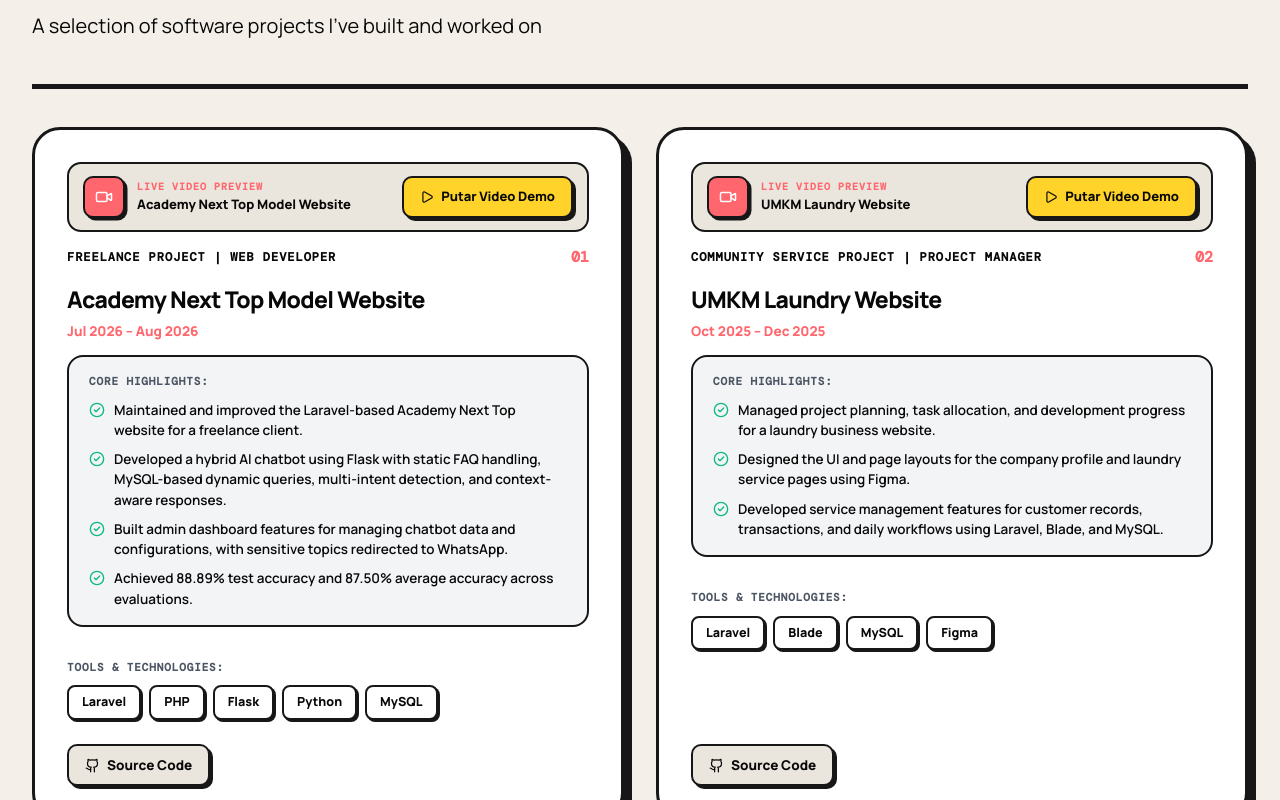
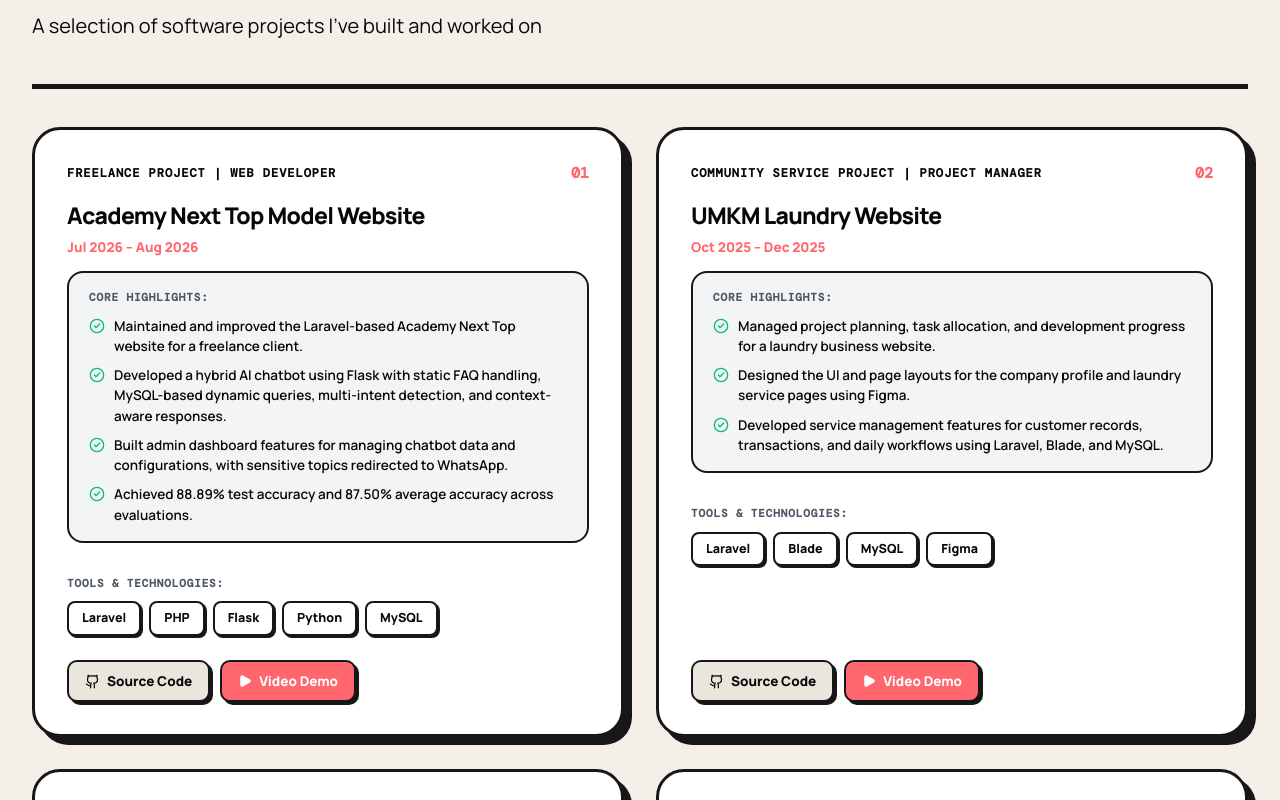
Before and after one commit to Farchairul/portfolio, a Next.js app: page /projects in a window 1280 px wide. Shown: the part 280-1080 px from the top of the page. Built offline with nearby package versions, Linux system fonts and the light colour scheme.

Commit message:
refactor: move video demo button to actions row alongside source code and clean up dead code

```diff
--- a/app/globals.css
+++ b/app/globals.css
@@ -289,30 +289,21 @@ a { color: inherit; text-decoration: none; }
 .project-heading h3 { margin: 0 0 4px; font-size: 23px; font-weight: 900; letter-spacing: -0.03em; }
 .project-tagline { margin: 0; color: var(--coral); font-weight: 800; font-size: 13.5px; }
 .project-desc { font-size: 14.5px; line-height: 1.6; margin: 0; color: var(--foreground); }
-.project-actions-row { display: flex; align-items: center; gap: 12px; margin-top: auto; padding-top: 10px; }
+.project-actions-row { display: flex; align-items: center; gap: 10px; margin-top: auto; padding-top: 10px; flex-wrap: wrap; }
 .project-live-btn { display: inline-flex; align-items: center; gap: 7px; border: 2.5px solid var(--border); background: var(--accent); color: #080808; border-radius: 10px; box-shadow: 3px 3px 0 var(--border); padding: 9px 18px; font-size: 13.5px; font-weight: 900; text-decoration: none; transition: transform 0.15s, box-shadow 0.15s; }
+.project-live-btn:hover { transform: translate(2px, 2px); box-shadow: 1px 1px 0 var(--border); }
 .project-git-btn { display: inline-flex; align-items: center; gap: 7px; border: 2.5px solid var(--border); background: var(--soft); color: var(--foreground); border-radius: 10px; box-shadow: 3px 3px 0 var(--border); padding: 9px 16px; font-size: 13.5px; font-weight: 850; text-decoration: none; transition: transform 0.15s, box-shadow 0.15s; }
 .project-git-btn:hover { transform: translate(2px, 2px); box-shadow: 1px 1px 0 var(--border); }
+.pvp-trigger-btn { display: inline-flex; align-items: center; gap: 7px; border: 2.5px solid var(--border); background: var(--coral); color: #ffffff; border-radius: 10px; box-shadow: 3px 3px 0 var(--border); padding: 9px 16px; font-size: 13.5px; font-weight: 850; cursor: pointer; font-family: var(--font-sans); transition: transform 0.15s, box-shadow 0.15s; }
+.pvp-trigger-btn:hover { transform: translate(2px, 2px); box-shadow: 1px 1px 0 var(--border); }
+.pvp-trigger-icon { width: 14px; height: 14px; fill: currentColor; }
 
-/* Project Video Preview — Banner Strip + Modal */
-.pvp-banner { display: flex; align-items: center; justify-content: space-between; gap: 14px; background: var(--soft); border: 2.5px solid var(--border); border-radius: 14px; padding: 12px 14px; }
-.pvp-banner-left { display: flex; align-items: center; gap: 12px; min-width: 0; }
-.pvp-icon-box { display: grid; place-items: center; width: 42px; height: 42px; border-radius: 10px; background: var(--coral); border: 2.5px solid var(--border); box-shadow: 2.5px 2.5px 0 var(--border); flex-shrink: 0; color: #ffffff; }
-.pvp-icon { width: 18px; height: 18px; }
-.pvp-banner-info { display: flex; flex-direction: column; gap: 1px; min-width: 0; }
-.pvp-label { font-family: var(--font-mono); font-size: 10px; font-weight: 900; letter-spacing: 0.1em; text-transform: uppercase; color: var(--coral); white-space: nowrap; }
-.pvp-title { font-size: 13px; font-weight: 800; color: var(--foreground); white-space: nowrap; overflow: hidden; text-overflow: ellipsis; max-width: 220px; }
-.pvp-play-btn { display: inline-flex; align-items: center; gap: 7px; background: var(--accent); border: 2.5px solid var(--border); border-radius: 10px; box-shadow: 3px 3px 0 var(--border); padding: 9px 16px; font-size: 13px; font-weight: 900; color: #080808; cursor: pointer; white-space: nowrap; flex-shrink: 0; font-family: var(--font-sans); transition: transform 0.15s, box-shadow 0.15s; }
-.pvp-play-btn:hover { transform: translate(1.5px, 1.5px); box-shadow: 1.5px 1.5px 0 var(--border); }
-.pvp-play-btn-icon { width: 14px; height: 14px; flex-shrink: 0; }
-
-/* Video Modal */
+/* Video Preview Modal */
 .pvp-modal-overlay { position: fixed; inset: 0; background: rgba(0,0,0,0.86); backdrop-filter: blur(8px); z-index: 9999; display: grid; place-items: center; padding: 20px; }
 .pvp-modal-card { position: relative; width: min(960px, 100%); background: var(--card); border: 3px solid var(--border); border-radius: 20px; box-shadow: 10px 10px 0 var(--border); display: flex; flex-direction: column; overflow: hidden; max-height: 90vh; }
 .pvp-modal-header { display: flex; align-items: center; justify-content: space-between; gap: 16px; padding: 16px 22px; border-bottom: 2.5px solid var(--border); background: var(--background); flex-shrink: 0; }
-.pvp-modal-header-left { display: flex; flex-direction: column; gap: 2px; }
-.pvp-modal-label { font-family: var(--font-mono); font-size: 10px; font-weight: 900; letter-spacing: 0.1em; text-transform: uppercase; color: var(--coral); }
-.pvp-modal-title { margin: 0; font-size: 17px; font-weight: 900; letter-spacing: -0.02em; color: var(--foreground); }
+.pvp-modal-label { font-family: var(--font-mono); font-size: 10px; font-weight: 900; letter-spacing: 0.1em; text-transform: uppercase; color: var(--coral); display: block; }
+.pvp-modal-title { margin: 2px 0 0; font-size: 17px; font-weight: 900; letter-spacing: -0.02em; color: var(--foreground); }
 .pvp-modal-close { display: grid; place-items: center; width: 36px; height: 36px; border: 2.5px solid var(--border); border-radius: 8px; background: var(--coral); color: #ffffff; cursor: pointer; box-shadow: 2px 2px 0 var(--border); flex-shrink: 0; transition: transform 0.15s; }
 .pvp-modal-close:hover { transform: scale(1.08); }
 .pvp-modal-close svg { width: 16px; height: 16px; }
@@ -321,14 +312,13 @@ a { color: inherit; text-decoration: none; }
 
 /* Responsive */
 @media (max-width: 560px) {
-  .pvp-banner { flex-direction: column; align-items: flex-start; gap: 10px; }
-  .pvp-play-btn { width: 100%; justify-content: center; }
-  .pvp-title { max-width: 100%; }
   .pvp-modal-card { border-radius: 16px; }
 }
 @media (max-width: 480px) {
   .pvp-modal-overlay { padding: 12px; }
   .pvp-video { max-height: 60vh; }
+  .project-actions-row { gap: 8px; }
+  .project-live-btn, .project-git-btn, .pvp-trigger-btn { font-size: 12.5px; padding: 8px 13px; }
 }
 
 /* Enhanced Education */
--- a/components/project-card.tsx
+++ b/components/project-card.tsx
@@ -15,6 +15,8 @@ function GithubIcon(props: React.SVGProps<SVGSVGElement>) {
 }
 
 export function ProjectCard({ project, index }: { project: Project; index: number }) {
+  const hasActions = project.liveUrl || project.githubUrl || project.previewVideoUrl
+
   return (
     <motion.article
       className="neo-card project-card"
@@ -22,13 +24,6 @@ export function ProjectCard({ project, index }: { project: Project; index: numbe
       animate={{ opacity: 1, y: 0 }}
       transition={{ duration: 0.35, delay: index * 0.08 }}
     >
-      {project.previewVideoUrl && (
-        <ProjectVideoPreview
-          videoUrl={project.previewVideoUrl}
-          projectTitle={project.title}
-        />
-      )}
-
       <div className="project-top-row">
         <span className="mono-label">{project.category}</span>
         <span className="project-number-badge">0{index + 1}</span>
@@ -75,7 +70,7 @@ export function ProjectCard({ project, index }: { project: Project; index: numbe
         </div>
       </div>
 
-      {(project.liveUrl || project.githubUrl) && (
+      {hasActions && (
         <div className="project-actions-row">
           {project.liveUrl && (
             <a href={project.liveUrl} target="_blank" rel="noopener noreferrer" className="project-live-btn">
@@ -87,6 +82,9 @@ export function ProjectCard({ project, index }: { project: Project; index: numbe
               <GithubIcon aria-hidden="true" /> Source Code
             </a>
           )}
+          {project.previewVideoUrl && (
+            <ProjectVideoPreview videoUrl={project.previewVideoUrl} projectTitle={project.title} />
+          )}
         </div>
       )}
     </motion.article>
--- a/components/project-video-preview.tsx
+++ b/components/project-video-preview.tsx
@@ -1,7 +1,7 @@
 'use client'
 
 import { useState, useCallback, useEffect, useRef } from 'react'
-import { Play, X, Video } from 'lucide-react'
+import { Play, X } from 'lucide-react'
 
 interface ProjectVideoPreviewProps {
   videoUrl: string
@@ -9,88 +9,52 @@ interface ProjectVideoPreviewProps {
 }
 
 export function ProjectVideoPreview({ videoUrl, projectTitle }: ProjectVideoPreviewProps) {
-  const [isModalOpen, setIsModalOpen] = useState(false)
+  const [isOpen, setIsOpen] = useState(false)
   const videoRef = useRef<HTMLVideoElement>(null)
 
-  const openModal = useCallback(() => setIsModalOpen(true), [])
+  const open = useCallback(() => setIsOpen(true), [])
 
-  const closeModal = useCallback(() => {
-    setIsModalOpen(false)
-    if (videoRef.current) {
-      videoRef.current.pause()
-      videoRef.current.currentTime = 0
-    }
+  const close = useCallback(() => {
+    setIsOpen(false)
+    const video = videoRef.current
+    if (!video) return
+    video.pause()
+    video.currentTime = 0
   }, [])
 
-  // Close on Escape key
   useEffect(() => {
-    if (!isModalOpen) return
-    const handleKeyDown = (e: KeyboardEvent) => {
-      if (e.key === 'Escape') closeModal()
-    }
-    document.addEventListener('keydown', handleKeyDown)
-    return () => document.removeEventListener('keydown', handleKeyDown)
-  }, [isModalOpen, closeModal])
+    if (!isOpen) return
+    const onKey = (e: KeyboardEvent) => { if (e.key === 'Escape') close() }
+    document.addEventListener('keydown', onKey)
+    return () => document.removeEventListener('keydown', onKey)
+  }, [isOpen, close])
 
-  // Prevent body scroll when modal is open
   useEffect(() => {
-    document.body.style.overflow = isModalOpen ? 'hidden' : ''
+    document.body.style.overflow = isOpen ? 'hidden' : ''
     return () => { document.body.style.overflow = '' }
-  }, [isModalOpen])
+  }, [isOpen])
 
   return (
     <>
-      {/* Banner Strip */}
-      <div className="pvp-banner">
-        <div className="pvp-banner-left">
-          <span className="pvp-icon-box" aria-hidden="true">
-            <Video className="pvp-icon" />
-          </span>
-          <div className="pvp-banner-info">
-            <span className="pvp-label">LIVE VIDEO PREVIEW</span>
-            <span className="pvp-title">{projectTitle}</span>
-          </div>
-        </div>
+      <button className="pvp-trigger-btn" onClick={open} aria-label={`Putar video demo ${projectTitle}`}>
+        <Play className="pvp-trigger-icon" aria-hidden="true" />
+        Video Demo
+      </button>
 
-        <button
-          className="pvp-play-btn"
-          onClick={openModal}
-          aria-label={`Putar video demo ${projectTitle}`}
-        >
-          <Play className="pvp-play-btn-icon" aria-hidden="true" />
-          <span>Putar Video Demo</span>
-        </button>
-      </div>
-
-      {/* Video Modal */}
-      {isModalOpen && (
-        <div
-          className="pvp-modal-overlay"
-          onClick={closeModal}
-          role="dialog"
-          aria-modal="true"
-          aria-label={`Video preview ${projectTitle}`}
-        >
+      {isOpen && (
+        <div className="pvp-modal-overlay" onClick={close} role="dialog" aria-modal="true">
           <div className="pvp-modal-card" onClick={(e) => e.stopPropagation()}>
             <div className="pvp-modal-header">
-              <div className="pvp-modal-header-left">
+              <div>
                 <span className="pvp-modal-label">VIDEO PREVIEW</span>
                 <p className="pvp-modal-title">{projectTitle}</p>
               </div>
-              <button className="pvp-modal-close" onClick={closeModal} aria-label="Tutup video">
+              <button className="pvp-modal-close" onClick={close} aria-label="Tutup video">
                 <X aria-hidden="true" />
               </button>
             </div>
-
             <div className="pvp-modal-body">
-              <video
-                ref={videoRef}
-                src={videoUrl}
-                controls
-                autoPlay
-                playsInline
-                className="pvp-video"
-              />
+              <video ref={videoRef} src={videoUrl} controls autoPlay playsInline className="pvp-video" />
             </div>
           </div>
         </div>
```
